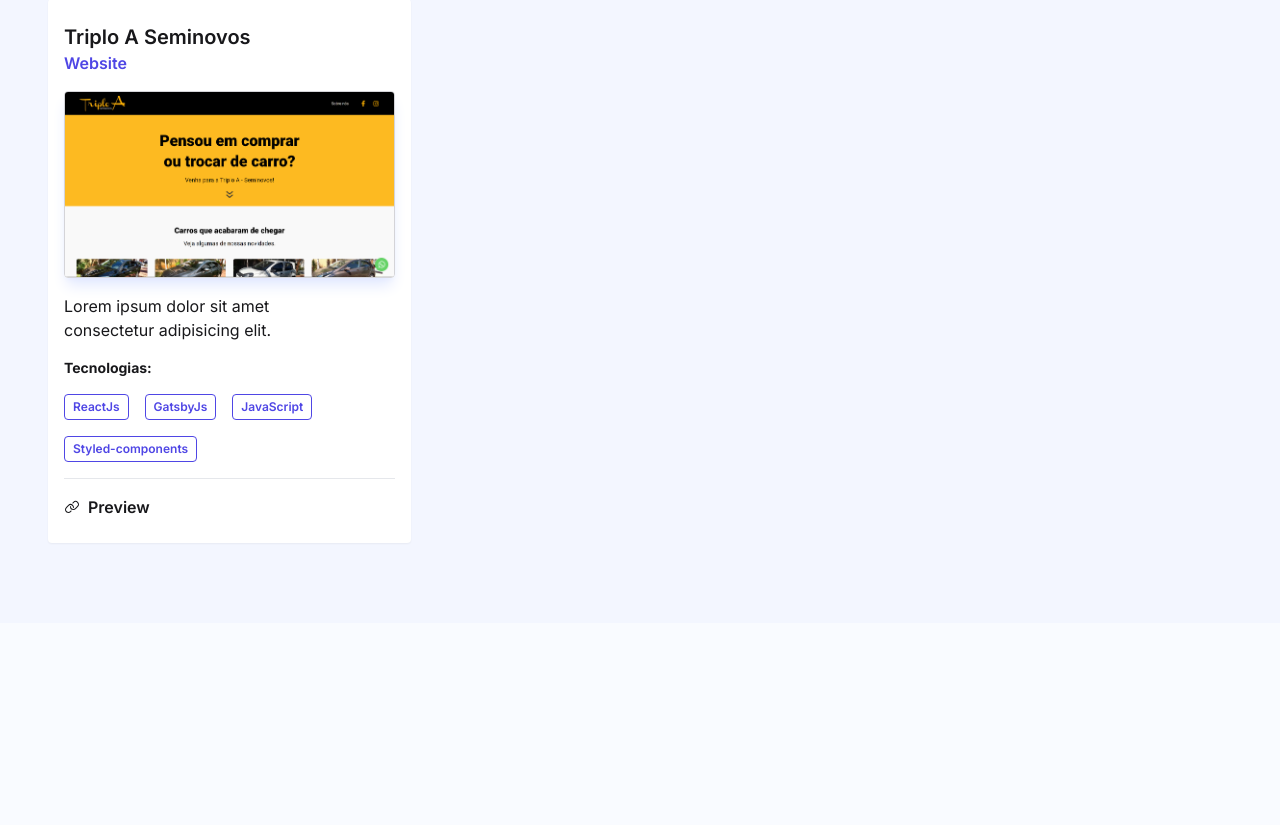
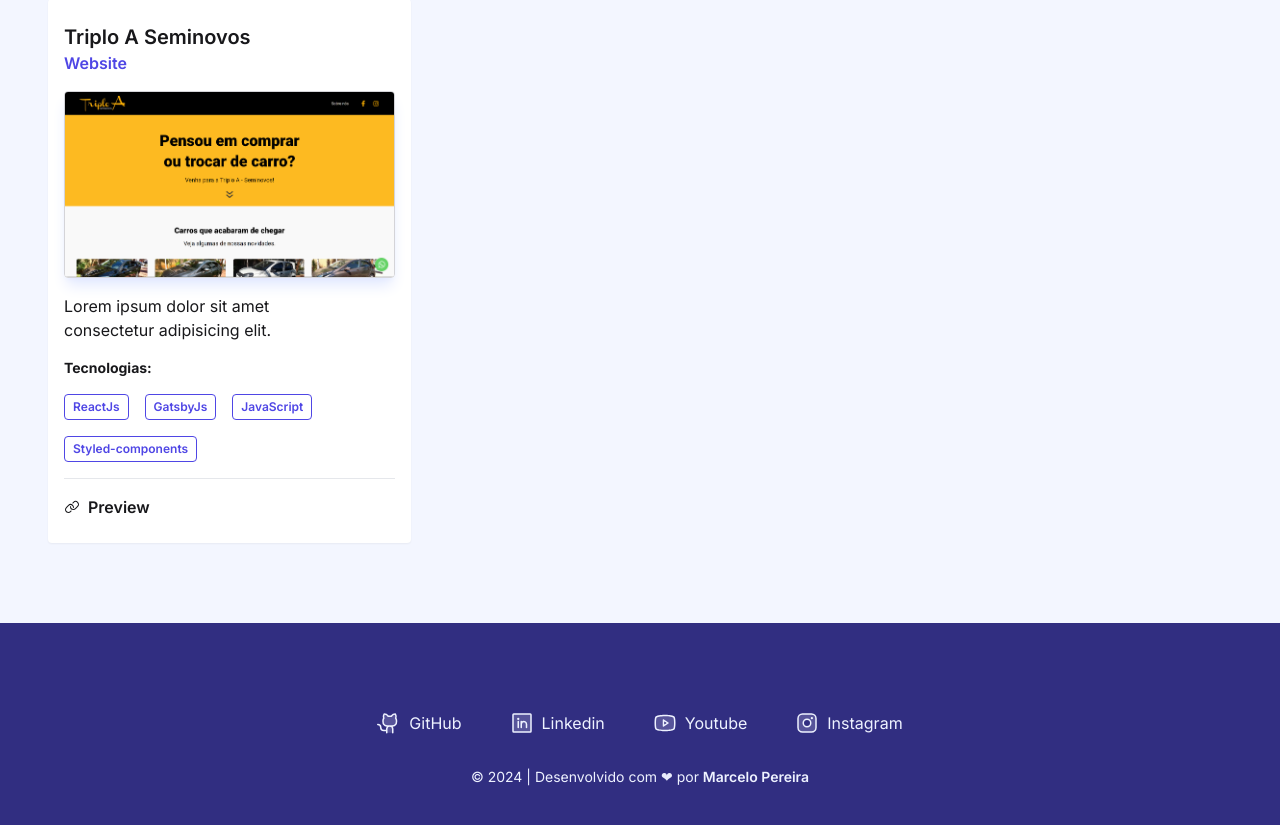
Before and after one commit to marcelopoars/marcelo-pereira-website, a Next.js app: page / in a window 1280 px wide. Shown: the part 1393-2218 px from the top of the page. Before the commit the page ends 2016 px from the top, so only its background shows below. Built offline with nearby package versions, Linux system fonts and the light colour scheme.

Commit message:
chore: fiz deploy error

```diff
--- a/src/app/components/Footer/Footer.tsx
+++ b/src/app/components/Footer/Footer.tsx
@@ -1,14 +1,15 @@
 import Link from "next/link";
 import { twMerge } from "tailwind-merge";
 
+import { Chat } from "@phosphor-icons/react/dist/ssr";
+
 import { SocialLinks } from "..";
-import { Chat } from "@phosphor-icons/react/dist/ssr";
 
 export function Footer() {
   return (
     <footer className="bg-indigo-900 text-indigo-50 px-6 py-12 space-y-6 lg:px-12 lg:py-20">
       <div className="max-w-7xl mx-auto flex justify-center">
-        {/* <SocialLinks /> */}
+        <SocialLinks />
       </div>
 
       <div className="max-w-7xl mx-auto">
@@ -39,7 +40,7 @@ export function Footer() {
           "lg:flex items-center gap-2"
         )}
       >
-        {/* <Chat weight="duotone" className="size-6" /> */}
+        <Chat weight="duotone" className="size-6" />
         Solicite orçamento
       </a>
     </footer>
--- a/src/app/components/Footer/index.ts
+++ b/src/app/components/Footer/index.ts
@@ -1 +1 @@
-export * from './footer'
+export * from "./footer";
--- a/src/app/layout.tsx
+++ b/src/app/layout.tsx
@@ -27,7 +27,7 @@ export default function RootLayout({
       <body className={`${inter.className}`}>
         <Header />
         <main className="flex-1">{children}</main>
-        {/* <Footer /> */}
+        <Footer />
       </body>
     </html>
   );
```
